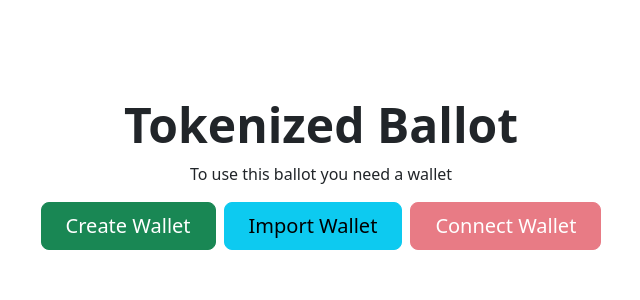
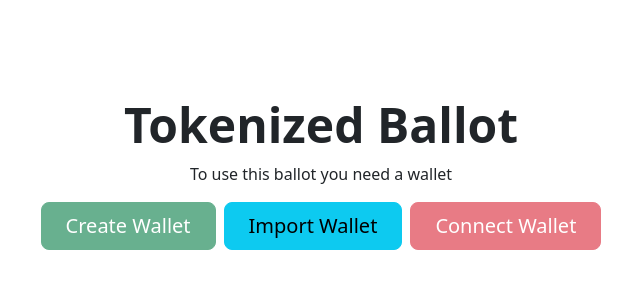
Before and after one commit to lodygens/20221124, an Angular app in the folder frontend/myapp/: page / in a window 1280 px wide. Shown: the top 300 px of the page, without its empty margins (319-959 px from the left). Built offline with nearby package versions, Linux system fonts and the light colour scheme; no server answers.

Commit message:
button claim token

```diff
--- a/frontend/myapp/src/app/app.component.html
+++ b/frontend/myapp/src/app/app.component.html
@@ -3,7 +3,7 @@
   <div *ngIf="!wallet" class="col-lg-6 mx-auto">
     <p>To use this ballot you need a wallet</p>
     <div class="d-grid gap-2 d-sm-flex justify-content-sm-center">
-      <button
+      <button disabled
         type="button"
         class="btn btn-success btn-lg px-4 gap-3"
         (click)="createWallet();"
@@ -50,7 +50,7 @@
       <p>Claim your token here</p>
       <button
         (click)="claimTokens()"
-        type="button" disabled
+        type="button"
         class="btn btn-danger btn-lg px-4 gap-3">
           Claim Tokens
       </button>
```
